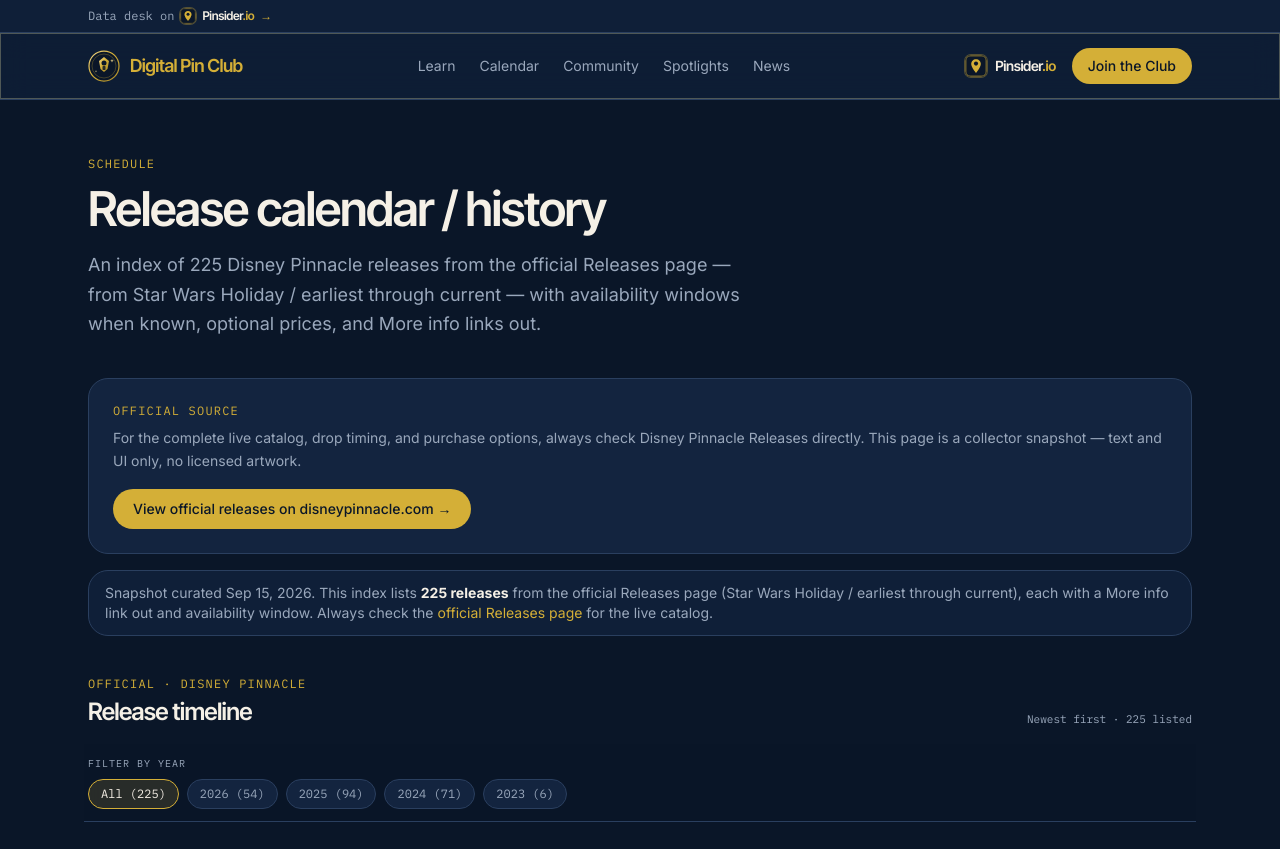
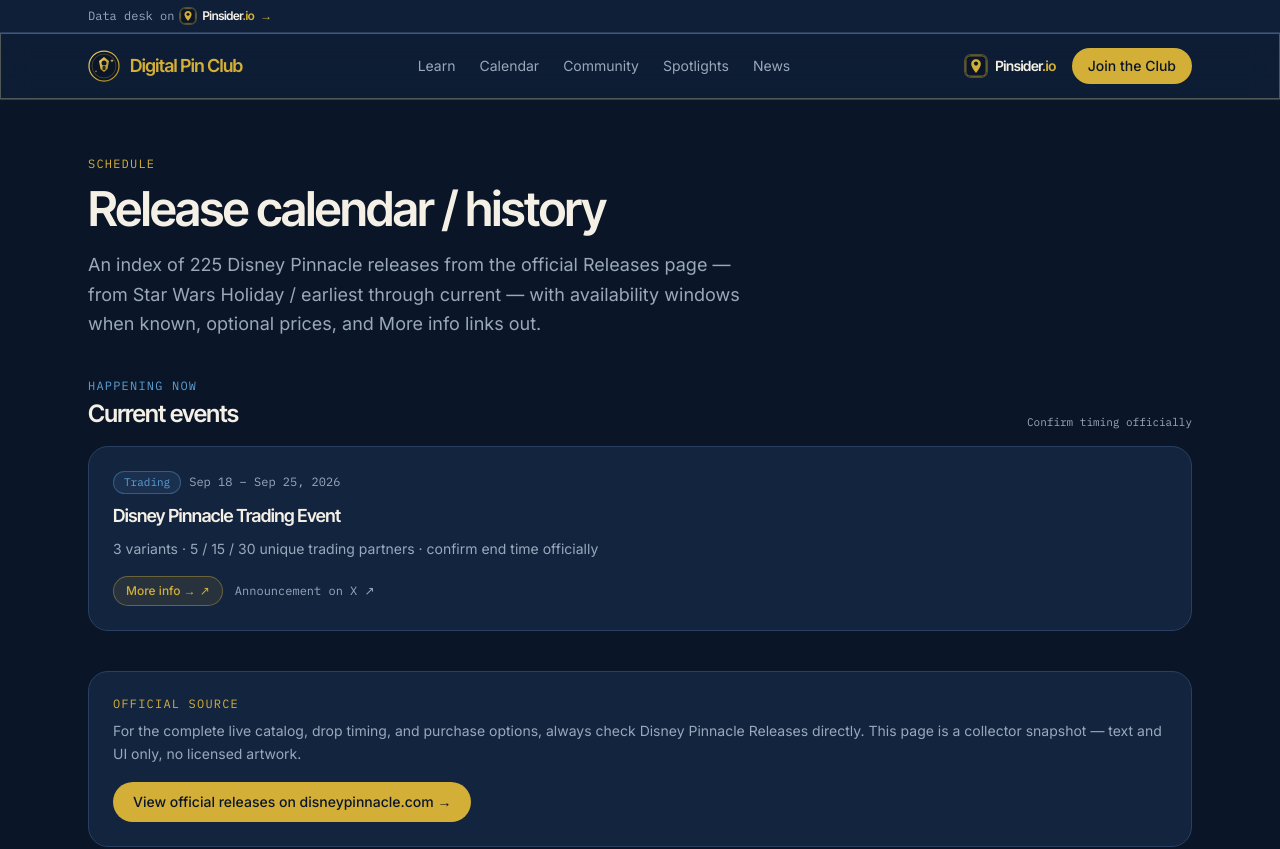
Before and after one commit to Pinsider411/digitalpinclub, a Next.js app: page /calendar in a window 1280 px wide. Shown: the top 849 px of the page. Built offline with nearby package versions, Linux system fonts and the light colour scheme.

Commit message:
Preview: Disney Pinnacle Trading Event (Sep 18–25) on home + calendar
Add live Trading event card to What’s on the board (with Cats & Dogs and
Disney+ Perks) and a Current events strip on the calendar with Trading chip.

```diff
--- a/src/app/calendar/page.tsx
+++ b/src/app/calendar/page.tsx
@@ -2,6 +2,7 @@
 import { PageHero } from "@/components/PageHero";
 import { ReleaseTimeline } from "@/components/ReleaseTimeline";
 import { Section } from "@/components/Section";
+import { calendarEvents } from "@/data/calendar-events";
 import {
   officialReleasesUrl,
   pinnacleReleases,
@@ -34,6 +35,69 @@
         title="Release calendar / history"
         description="An index of 225 Disney Pinnacle releases from the official Releases page — from Star Wars Holiday / earliest through current — with availability windows when known, optional prices, and More info links out."
       />
+
+      {calendarEvents.length > 0 ? (
+        <div className="mb-10">
+          <div className="mb-4 flex flex-wrap items-end justify-between gap-3">
+            <div>
+              <p className="font-mono text-xs uppercase tracking-widest text-live">
+                Happening now
+              </p>
+              <h2 className="mt-1 font-display text-2xl font-semibold text-text">
+                Current events
+              </h2>
+            </div>
+            <p className="font-mono text-[11px] text-muted">
+              Confirm timing officially
+            </p>
+          </div>
+          <ul className="space-y-3">
+            {calendarEvents.map((event) => (
+              <li key={event.id} className="card border-accent/30 p-5 sm:p-6">
+                <div className="flex flex-wrap items-center gap-2">
+                  <span
+                    className={`rounded-full border px-2.5 py-0.5 font-mono text-[11px] ${
+                      event.chipTone === "live"
+                        ? "border-live/40 bg-live/10 text-live"
+                        : "border-accent/40 bg-accent/10 text-accent"
+                    }`}
+                  >
+                    {event.chip}
+                  </span>
+                  <p className="font-mono text-xs text-muted">{event.dates}</p>
+                </div>
+                <h3 className="mt-2 font-display text-lg font-semibold text-text">
+                  {event.title}
+                </h3>
+                <p className="mt-2 text-sm leading-relaxed text-muted">
+                  {event.oneLiner}
+                </p>
+                <div className="mt-4 flex flex-wrap items-center gap-3">
+                  <a
+                    href={event.href}
+                    target="_blank"
+                    rel="noopener noreferrer"
+                    className="inline-flex items-center gap-1 rounded-full border border-accent/40 bg-accent/10 px-3 py-1.5 text-xs font-medium text-accent transition hover:border-accent hover:bg-accent/20"
+                  >
+                    {event.cta ?? "More info →"}
+                    <span aria-hidden="true">↗</span>
+                  </a>
+                  {event.secondaryHref ? (
+                    <a
+                      href={event.secondaryHref}
+                      target="_blank"
+                      rel="noopener noreferrer"
+                      className="font-mono text-xs text-muted hover:text-accent hover:underline"
+                    >
+                      {event.secondaryCta ?? "Source"} ↗
+                    </a>
+                  ) : null}
+                </div>
+              </li>
+            ))}
+          </ul>
+        </div>
+      ) : null}
 
       <div className="mb-10 space-y-4">
         <div className="card border-accent/40 p-5 sm:p-6">
--- a/src/app/page.tsx
+++ b/src/app/page.tsx
@@ -16,7 +16,19 @@
   logoSrc?: string;
   cta?: string;
   note?: string;
+  /** Live chip styling (text-live) */
+  live?: boolean;
 }[] = [
+  {
+    label: "Trading event · Live",
+    title: "Pinnacle Trading Event",
+    meta: "Sep 18 – Sep 25 (confirm end time in app)",
+    body: "Trade with unique partners to unlock 3 digital pin variants at 5, 15, and 30 partners. Trading is only open during this window.",
+    href: "https://disneypinnacle.com/trade",
+    cta: "Trade on Disney Pinnacle →",
+    note: "Confirm timing and rules officially in the Disney Pinnacle app.",
+    live: true,
+  },
   {
     label: "Live drop",
     title: "Cats & Dogs Vol.1 [3/4]",
@@ -24,6 +36,7 @@
     body: "Open Edition mystery capsules are live — Nana & Pluto, with Standard, Silver Sparkle, Golden, and Digital Display variants. Window closes Sep 22.",
     href: "https://disneypinnacle.com/releases/ea47ea55-a332-400e-aae8-c67c52efed39",
     cta: "Official release →",
+    live: true,
   },
   {
     label: "Disney+ Perks",
@@ -34,12 +47,6 @@
     logoSrc: "/brand/disney-plus/disney-plus-wordmark.svg",
     cta: "Sign up for Perks",
     note: "Independent tip · not affiliated with Disney+",
-  },
-  {
-    label: "Digest",
-    title: "Sunday Pin Press",
-    meta: "Sun · Inbox",
-    body: "Placeholder: weekly roundup of drops, community notes, and Pinsider highlights.",
   },
 ];
 
@@ -140,7 +147,7 @@
               className="glass flex flex-col rounded-[20px] p-5"
             >
               <div className="flex items-start justify-between gap-3">
-                <p className="font-mono text-xs text-accent">{card.label}</p>
+                <p className={`font-mono text-xs ${card.live ? "text-live" : "text-accent"}`}>{card.label}</p>
                 {card.logoSrc ? (
                   // eslint-disable-next-line @next/next/no-img-element
                   <img
--- /dev/null
+++ b/src/data/calendar-events.ts
@@ -0,0 +1,34 @@
+export type CalendarEvent = {
+  id: string;
+  chip: string;
+  /** Use live/accent pill styling for the chip */
+  chipTone?: "live" | "accent";
+  title: string;
+  dates: string;
+  oneLiner: string;
+  href: string;
+  cta?: string;
+  /** Optional secondary cite (e.g. official X announcement) */
+  secondaryHref?: string;
+  secondaryCta?: string;
+};
+
+/**
+ * Featured / current clubhouse events shown above the release timeline.
+ * Separate from pinnacleReleases — trading windows and similar aren't release rows.
+ */
+export const calendarEvents: CalendarEvent[] = [
+  {
+    id: "trading-event-sep-2026",
+    chip: "Trading",
+    chipTone: "live",
+    title: "Disney Pinnacle Trading Event",
+    dates: "Sep 18 – Sep 25, 2026",
+    oneLiner:
+      "3 variants · 5 / 15 / 30 unique trading partners · confirm end time officially",
+    href: "https://disneypinnacle.com/trade",
+    cta: "More info →",
+    secondaryHref: "https://x.com/DisneyPinnacle/status/2101085557644239074",
+    secondaryCta: "Announcement on X",
+  },
+];
```
